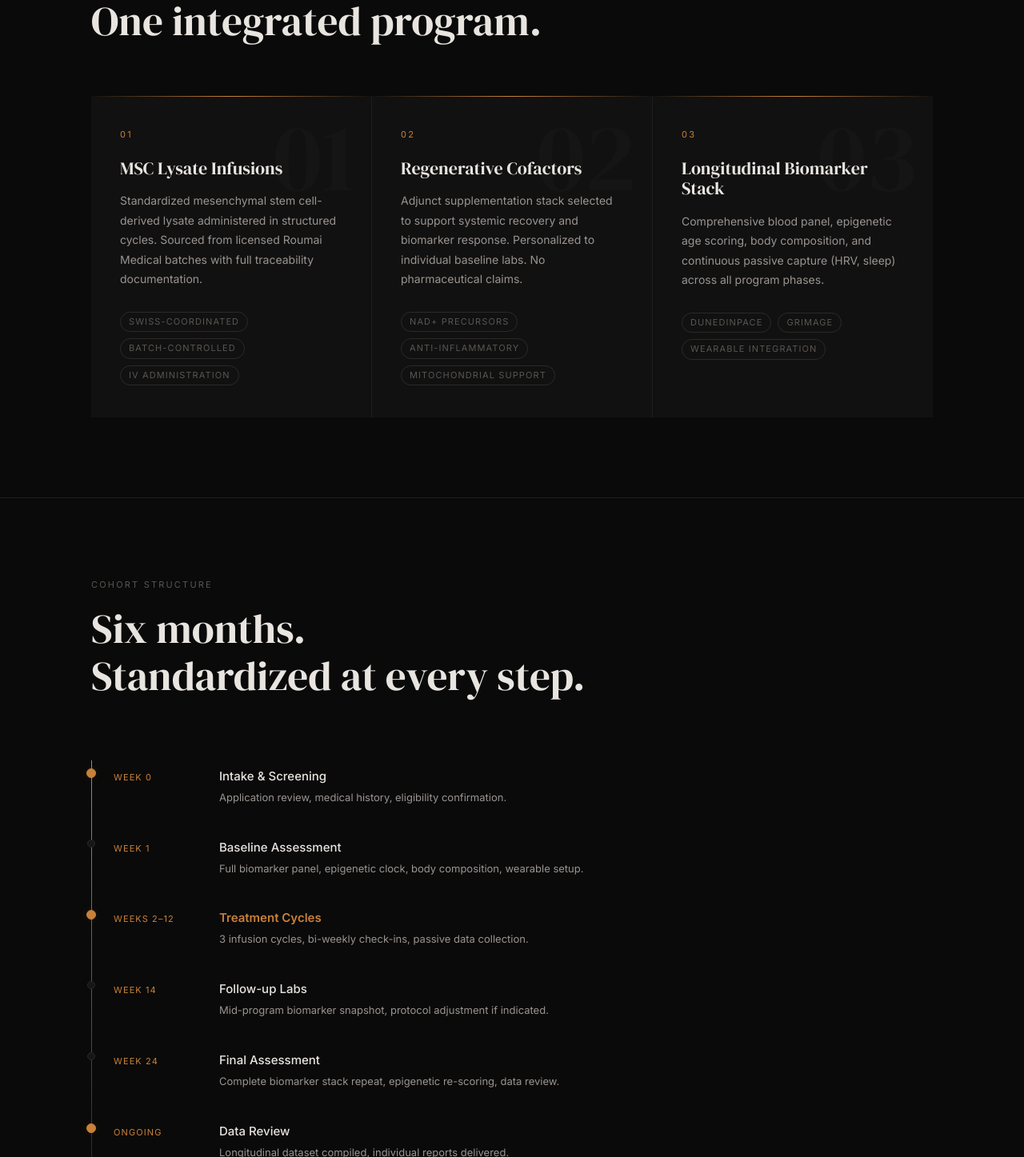
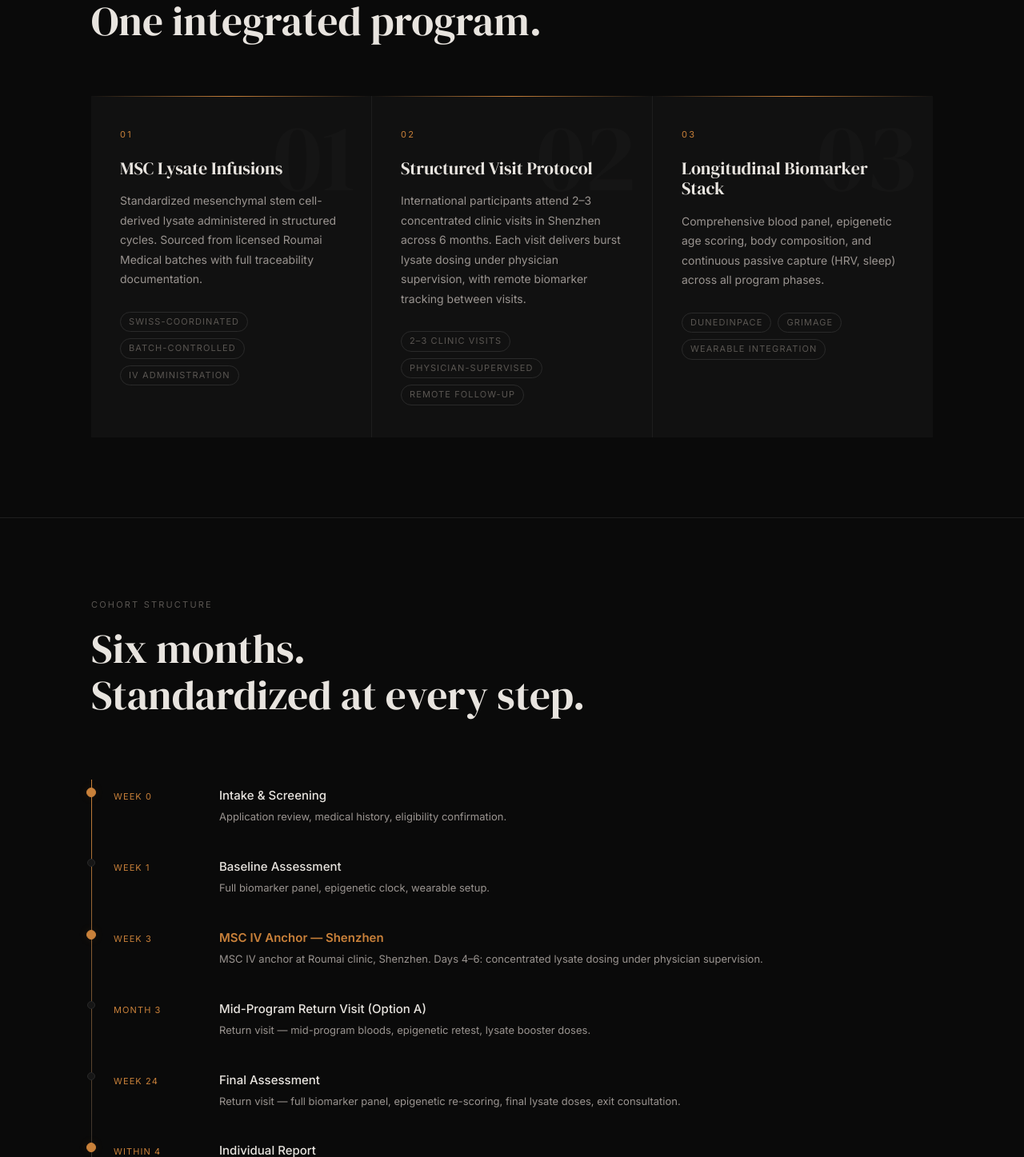
Before and after one commit to rrolli93/regen-cohort, a Next.js app: page / in a window 1280 px wide. Shown: the part 1353-2800 px from the top of the page at 80% size. Built offline with nearby package versions, Linux system fonts and the light colour scheme; no server answers.

Commit message:
Update protocol v2: fix typos, remove fake data, update biomarkers/timeline/stats/pricing

```diff
--- a/app/layout.tsx
+++ b/app/layout.tsx
@@ -7,7 +7,7 @@ const dmSerif = DM_Serif_Display({ subsets: ['latin'], weight: '400', style: ['n
 
 export const metadata: Metadata = {
   title: 'REGEN COHORT 01 — Private Longevity Program',
-  description: 'An 8-person observational wellness program tracking MSC lysate protocols and longitudinal biomarker data. By invitation only.',
+  description: 'An 8-person private longevity program tracking MSC lysate protocols and longitudinal biomarker data. By application only.',
   openGraph: {
     title: 'REGEN COHORT 01',
     description: 'Private longitudinal wellness program. 8 participants. Biomarker-tracked.',
--- a/app/page.tsx
+++ b/app/page.tsx
@@ -95,7 +95,7 @@ function Hero() {
         </div>
 
         <p style={{ fontSize: 17, color: 'var(--text-2)', maxWidth: 560, marginBottom: 48, lineHeight: 1.7 }}>
-          An 8-person observational wellness program combining MSC-derived lysate infusions with
+          An 8-person private longevity program combining MSC-derived lysate infusions with
           systematic biomarker tracking over 6 months. Standardized. Data-first. By application only.
         </p>
 
@@ -128,10 +128,10 @@ function Hero() {
         <div style={{ marginTop: 80, borderTop: '1px solid var(--border)', paddingTop: 40 }}>
           <div style={{ display: 'grid', gridTemplateColumns: 'repeat(4, 1fr)', gap: 0 }}>
             {[
-              { num: '8', label: 'Participants' },
+              { num: '8–16', label: 'Participants' },
               { num: '6', label: 'Month program' },
-              { num: '40+', label: 'Biomarkers tracked' },
-              { num: '3', label: 'Treatment cycles' },
+              { num: '30+', label: 'Biomarkers tracked' },
+              { num: '2–3', label: 'Clinic visits' },
             ].map((s, i, arr) => (
               <div key={s.label} style={{
                 paddingRight: 32, paddingLeft: i === 0 ? 0 : 32,
@@ -165,9 +165,9 @@ function Protocol() {
     },
     {
       num: '02',
-      title: 'Regenerative Cofactors',
-      desc: 'Adjunct supplementation stack selected to support systemic recovery and biomarker response. Personalized to individual baseline labs. No pharmaceutical claims.',
-      tags: ['NAD+ precursors', 'Anti-inflammatory', 'Mitochondrial support'],
+      title: 'Structured Visit Protocol',
+      desc: 'International participants attend 2–3 concentrated clinic visits in Shenzhen across 6 months. Each visit delivers burst lysate dosing under physician supervision, with remote biomarker tracking between visits.',
+      tags: ['2–3 clinic visits', 'Physician-supervised', 'Remote follow-up'],
     },
     {
       num: '03',
@@ -250,11 +250,11 @@ function Protocol() {
 function Structure() {
   const phases = [
     { label: 'Week 0', title: 'Intake & Screening', desc: 'Application review, medical history, eligibility confirmation.' },
-    { label: 'Week 1', title: 'Baseline Assessment', desc: 'Full biomarker panel, epigenetic clock, body composition, wearable setup.' },
-    { label: 'Weeks 2–12', title: 'Treatment Cycles', desc: '3 infusion cycles, bi-weekly check-ins, passive data collection.' },
-    { label: 'Week 14', title: 'Follow-up Labs', desc: 'Mid-program biomarker snapshot, protocol adjustment if indicated.' },
-    { label: 'Week 24', title: 'Final Assessment', desc: 'Complete biomarker stack repeat, epigenetic re-scoring, data review.' },
-    { label: 'Ongoing', title: 'Data Review', desc: 'Longitudinal dataset compiled, individual reports delivered.' },
+    { label: 'Week 1', title: 'Baseline Assessment', desc: 'Full biomarker panel, epigenetic clock, wearable setup.' },
+    { label: 'Week 3', title: 'MSC IV Anchor — Shenzhen', desc: 'MSC IV anchor at Roumai clinic, Shenzhen. Days 4–6: concentrated lysate dosing under physician supervision.' },
+    { label: 'Month 3', title: 'Mid-Program Return Visit (Option A)', desc: 'Return visit — mid-program bloods, epigenetic retest, lysate booster doses.' },
+    { label: 'Week 24', title: 'Final Assessment', desc: 'Return visit — full biomarker panel, epigenetic re-scoring, final lysate doses, exit consultation.' },
+    { label: 'Within 4 weeks', title: 'Individual Report', desc: 'Individual before/after report delivered within 4 weeks of final visit.' },
   ]
 
   // SVG Icons for callout cards
@@ -379,11 +379,11 @@ function Measure() {
   const categories = [
     {
       cat: 'Epigenetic Age',
-      items: ['DunedinPACE', 'GrimAge v2', 'PhenoAge', 'TruAge score'],
+      items: ['DunedinPACE', 'GrimAge v2'],
     },
     {
       cat: 'Inflammatory Panel',
-      items: ['hs-CRP', 'IL-6', 'TNF-α', 'Ferritin', 'ESR'],
+      items: ['hs-CRP', 'IL-6', 'TNF-α', 'GDF-15'],
     },
     {
       cat: 'Metabolic Markers',
@@ -392,10 +392,6 @@ function Measure() {
     {
       cat: 'Hormonal Status',
       items: ['Total/Free testosterone', 'IGF-1', 'DHEA-S', 'Cortisol AM', 'TSH'],
-    },
-    {
-      cat: 'Body Composition',
-      items: ['DEXA or BIA', 'Visceral fat index', 'Lean mass %', 'Bone density'],
     },
     {
       cat: 'Sleep & HRV',
@@ -431,27 +427,17 @@ function Measure() {
               <span style={{ fontSize: 11, letterSpacing: '0.15em', color: 'var(--text-3)', textTransform: 'uppercase' }}>Epigenetic Age Index</span>
               <span style={{ fontSize: 11, letterSpacing: '0.1em', color: 'var(--text-3)', textTransform: 'uppercase' }}>Tracked monthly</span>
             </div>
-            {/* Bar track */}
+            {/* Bar track — illustrative only, no data values displayed */}
             <div style={{ position: 'relative', height: 6, backgroundColor: 'var(--bg-3)', borderRadius: 3, overflow: 'visible' }}>
-              {/* Filled portion at 62% */}
               <div style={{
                 position: 'absolute', left: 0, top: 0, bottom: 0,
-                width: '62%', backgroundColor: 'var(--accent)',
-                borderRadius: 3,
-              }} />
-              {/* Dot at 62% */}
-              <div style={{
-                position: 'absolute', top: '50%', left: '62%',
-                transform: 'translate(-50%, -50%)',
-                width: 12, height: 12, borderRadius: '50%',
-                backgroundColor: 'var(--accent)',
-                boxShadow: '0 0 8px var(--accent-glow)',
-                border: '2px solid var(--bg-2)',
+                width: '55%', backgroundColor: 'var(--accent)',
+                borderRadius: 3, opacity: 0.4,
               }} />
             </div>
             <div style={{ display: 'flex', justifyContent: 'space-between', marginTop: 10 }}>
               <span style={{ fontSize: 11, color: 'var(--text-3)' }}>Biological Age Score</span>
-              <span style={{ fontSize: 11, color: 'var(--accent)', fontFamily: 'DM Serif Display, serif' }}>62%</span>
+              <span style={{ fontSize: 11, color: 'var(--text-3)', fontStyle: 'italic' }}>Example</span>
             </div>
           </div>
         </div>
@@ -551,7 +537,10 @@ function SupplyChain() {
               {/* Roumai Logo */}
               <RoumaiLogo />
 
-              <div style={{ fontSize: 11, letterSpacing: '0.15em', color: 'var(--text-3)', textTransform: 'uppercase', marginTop: 4 }}>
+              <div style={{ fontSize: 13, fontFamily: 'DM Serif Display, serif', color: 'var(--text-2)', letterSpacing: '0.1em', marginTop: 4 }}>
+                ROUMAI Medical
+              </div>
+              <div style={{ fontSize: 11, letterSpacing: '0.15em', color: 'var(--text-3)', textTransform: 'uppercase', marginTop: 2 }}>
                 Licensed MSC Lysate Supplier
               </div>
               <div style={{ display: 'flex', gap: 8, flexWrap: 'wrap', justifyContent: 'center', marginTop: 8 }}>
@@ -591,7 +580,7 @@ function WhoFor() {
     'Willing to travel internationally for treatment (Cohort 01 in Shenzhen, China)',
     'Biohackers interested in systematic, data-tracked regenerative protocols',
     'Those willing to commit to all 3 treatment cycles and follow-up assessments',
-    'Individuals aged 30–65 with no active autoimmune conditions',
+    'Individuals aged 30–60 with no active autoimmune conditions',
   ]
 
   const locations = [
@@ -652,7 +641,7 @@ function WhoFor() {
               borderRadius: 2,
             }}>
               <div style={{ fontSize: 12, color: 'var(--text-2)', lineHeight: 1.65 }}>
-                Cohort 01 takes place in Shenzhen. Subsequent cohorts expand across the global treatment roadmap above.
+                Cohort 01 takes place at Roumai Medical&apos;s partner clinic in Shenzhen, where GMP manufacturing and clinical infrastructure are co-located. Subsequent cohorts expand across the global treatment roadmap above.
               </div>
             </div>
           </div>
@@ -775,6 +764,13 @@ function Apply() {
                   {item}
                 </div>
               ))}
+            </div>
+
+            {/* Price anchoring */}
+            <div style={{ marginTop: 32, padding: '16px 20px', border: '1px solid var(--border-2)', borderLeft: '2px solid var(--accent)', borderRadius: 2 }}>
+              <p style={{ fontSize: 13, color: 'var(--text-2)', lineHeight: 1.7, margin: 0 }}>
+                Program investment is disclosed during the private briefing call. Please apply only if you are comfortable with premium longevity programs in the $80,000–95,000 range.
+              </p>
             </div>
 
             {/* What happens next */}
@@ -975,7 +971,7 @@ function Footer() {
               REGEN COHORT
             </div>
             <p style={{ fontSize: 13, color: 'var(--text-3)', lineHeight: 1.65, maxWidth: 360 }}>
-              A private observational wellness program. Not a medical service. Not a clinical trial.
+              A private longevity program. Not a medical service. Not a clinical trial.
               Participants engage voluntarily and are encouraged to consult qualified medical professionals.
             </p>
           </div>
@@ -987,7 +983,7 @@ function Footer() {
 
         <div style={{ borderTop: '1px solid var(--border)', paddingTop: 24 }}>
           <p style={{ fontSize: 12, color: 'var(--text-3)', lineHeight: 1.65, marginBottom: 16, maxWidth: 800 }}>
-            <strong style={{ color: 'var(--text-2)' }}>Wellness Disclaimer:</strong> REGEN COHORT is an observational wellness program, not a licensed medical service or clinical trial. No therapeutic claims are made. Participants should consult qualified healthcare professionals before enrolling. Information on this page is for educational purposes only.
+            <strong style={{ color: 'var(--text-2)' }}>Disclaimer:</strong> REGEN COHORT is a private longevity program, not a licensed medical service or clinical trial. No therapeutic claims are made. Participants should consult qualified healthcare professionals before enrolling. Information on this page is for educational purposes only.
           </p>
           <div style={{ display: 'flex', justifyContent: 'space-between', alignItems: 'center', flexWrap: 'wrap', gap: 8 }}>
             <span style={{ fontSize: 12, color: 'var(--text-3)' }}>© 2026 REGEN COHORT. All rights reserved.</span>
```
Also changed, not shown: public/roumai-logo.jpg (added).
